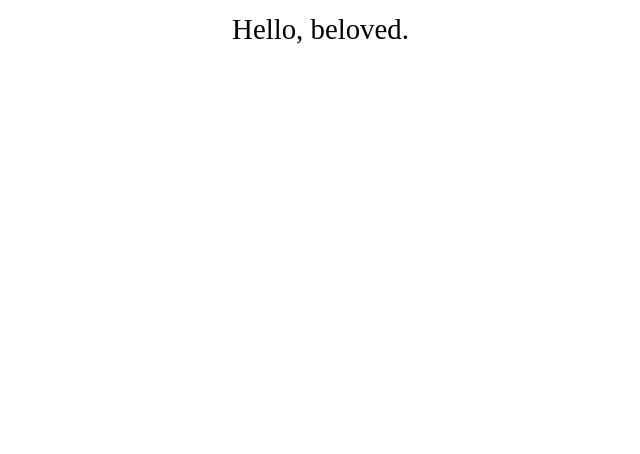
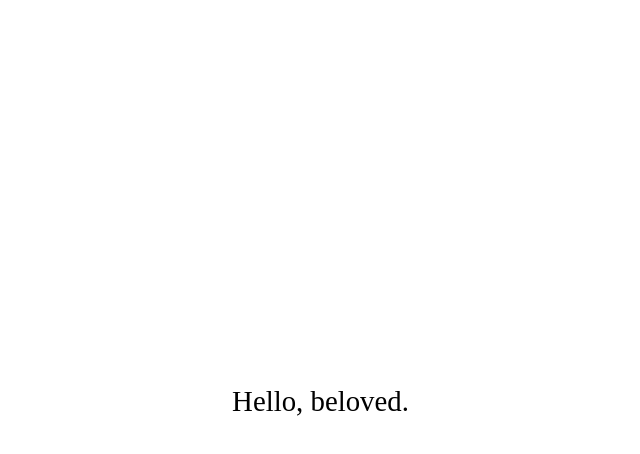
Before and after one commit to tagaritt/loving-you, a plain HTML site: page index.html in a window 1280 px wide. Shown: the whole page, without its empty margins (316-956 px from the left). Drawn offline with Linux system fonts and the light colour scheme.

Commit message:
Update style.css

```diff
--- a/style.css
+++ b/style.css
@@ -3,6 +3,19 @@ body {
     font-size: 1.8rem;
     position: center;
     text-align: center;
+
+    padding: 0;
+    margin: 0;
+}
+
+div {
+    margin: 0;
+    padding: 0;
+    text-align: center;
+    position: absolute;
+    top: 50%;
+    left: 50%;
+    transform: translateX(-50%) translateY(-50%);
 }
 
 .center {
```
